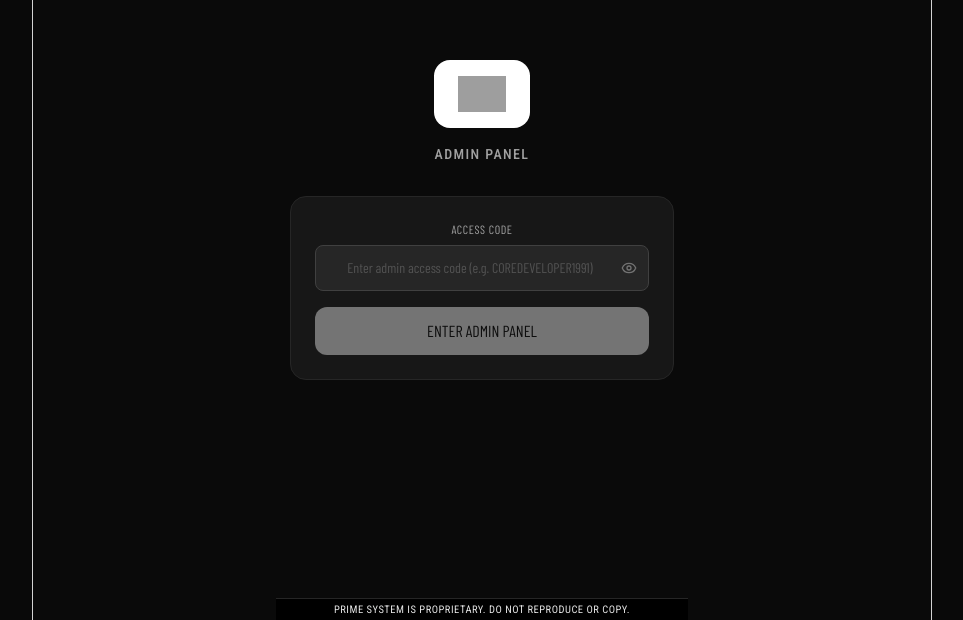
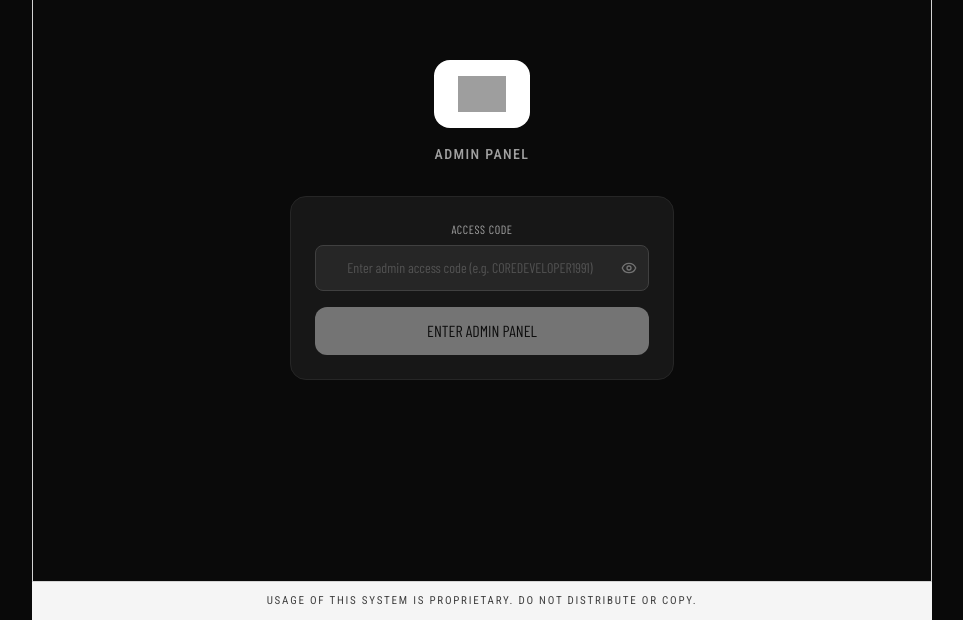
Before and after one commit to jeromebusinessplatform-lab/primefinal, a React (Vite) app: page /admin/login in a window 1280 px wide. Shown: the part 180-800 px from the top of the page, without its empty margins (158-1121 px from the left). Built offline with nearby package versions, Linux system fonts and the light colour scheme; no server answers; grey boxes are pictures that could not be loaded; the HTML template or start-up script is replaced by a standard one; a web font is replaced by a local one.

Commit message:
Match PRIME reference proprietary footer

```diff
--- a/src/components/GlobalProprietaryFooter.tsx
+++ b/src/components/GlobalProprietaryFooter.tsx
@@ -1,17 +1,19 @@
+import { useLocation } from "react-router-dom";
+
 export default function GlobalProprietaryFooter() {
+  const { pathname } = useLocation();
+  const isAdmin = pathname.startsWith("/admin");
+
   return (
     <footer
       id="global-proprietary-footer"
-      className="fixed bottom-0 left-0 right-0 z-[9999] bg-black text-white/90 text-center py-1 px-2 border-t border-neutral-800 pointer-events-none select-none overflow-hidden max-w-[412px] mx-auto w-full"
+      className={`fixed bottom-0 left-0 right-0 z-[9999] bg-neutral-100 text-neutral-700 text-center py-3 px-2 border-t border-neutral-300 pointer-events-none select-none overflow-hidden w-full ${isAdmin ? "max-w-[900px]" : "max-w-[412px]"} mx-auto`}
     >
       <div
-        className="w-full text-center text-[10.5px] tracking-[0.5px] uppercase whitespace-nowrap overflow-hidden text-ellipsis leading-tight font-normal"
-        style={{
-          fontFamily: "'Roboto Condensed', sans-serif",
-          fontWeight: 400,
-        }}
+        className="w-full text-center text-[10px] sm:text-[11px] tracking-[0.16em] uppercase whitespace-nowrap overflow-hidden text-ellipsis leading-tight font-normal"
+        style={{ fontFamily: "'Roboto Condensed', sans-serif", fontWeight: 400 }}
       >
-        PRIME SYSTEM IS PROPRIETARY. DO NOT REPRODUCE OR COPY.
+        USAGE OF THIS SYSTEM IS PROPRIETARY. DO NOT DISTRIBUTE OR COPY.
       </div>
     </footer>
   );
```
